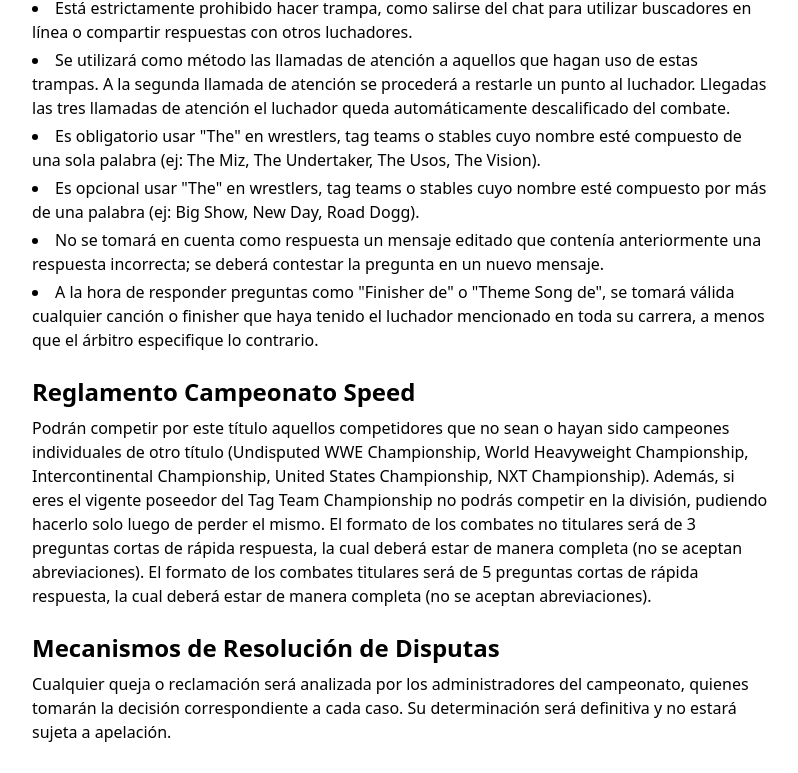
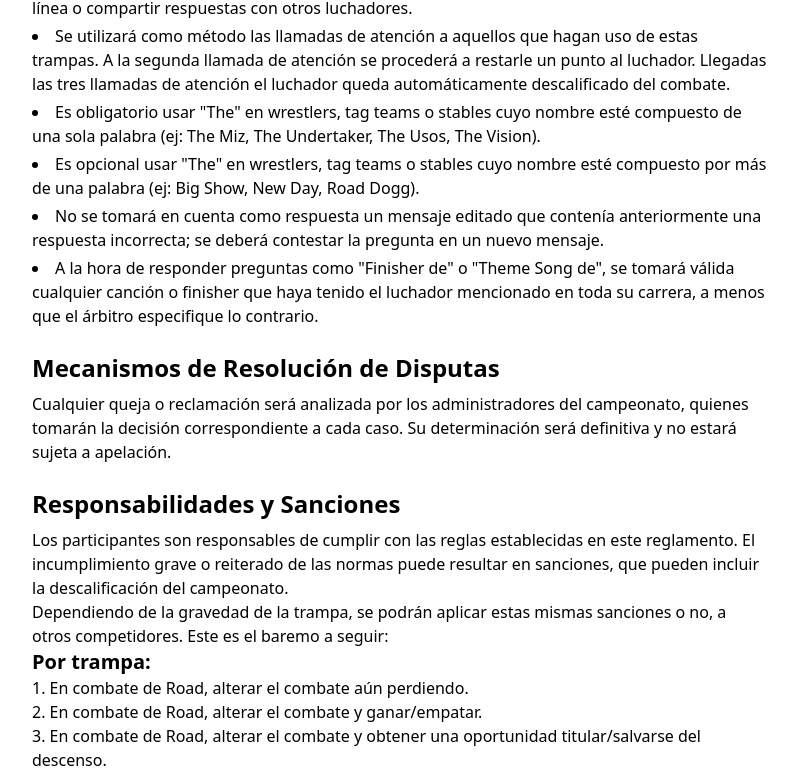
Before and after one commit to triviaswwe/tw-database-web, a Next.js app: page /rules in a window 1280 px wide. Shown: the part 1460-2233 px from the top of the page, without its empty margins (240-1038 px from the left). Built offline with nearby package versions, Linux system fonts and the light colour scheme.

Commit message:
Update rules.js

```diff
--- a/pages/rules.js
+++ b/pages/rules.js
@@ -47,7 +47,6 @@
           <ul className="list-disc list-inside text-base">
             <li>RAW: Todos los lunes a partir de las 20:00hs Argentina.</li>
             <li>NXT: Todos los martes a partir de las 20:00hs Argentina.</li>
-            <li>Speed: Todos los jueves a partir de las 20:00hs Argentina.</li>
             <li>SmackDown: Todos los viernes a partir de las 20:00hs Argentina.</li>
             <li>PPVs y Lives: Días y horarios a definir.</li>
           </ul>
@@ -109,23 +108,6 @@
             <li>No se tomará en cuenta como respuesta un mensaje editado que contenía anteriormente una respuesta incorrecta; se deberá contestar la pregunta en un nuevo mensaje.</li>
             <li>A la hora de responder preguntas como "Finisher de" o "Theme Song de", se tomará válida cualquier canción o finisher que haya tenido el luchador mencionado en toda su carrera, a menos que el árbitro especifique lo contrario.</li>
           </ul>
-        </section>
-
-        <section id="speed" className="mb-6">
-          <h2 className="text-2xl font-semibold mb-2">Reglamento Campeonato Speed</h2>
-          <p className="text-base whitespace-pre-line">
-            Podrán competir por este título aquellos competidores que no sean o
-            hayan sido campeones individuales de otro título (Undisputed WWE
-            Championship, World Heavyweight Championship, Intercontinental
-            Championship, United States Championship, NXT Championship). Además,
-            si eres el vigente poseedor del Tag Team Championship no podrás
-            competir en la división, pudiendo hacerlo solo luego de perder el
-            mismo. El formato de los combates no titulares será de 3 preguntas
-            cortas de rápida respuesta, la cual deberá estar de manera completa
-            (no se aceptan abreviaciones). El formato de los combates titulares
-            será de 5 preguntas cortas de rápida respuesta, la cual deberá estar
-            de manera completa (no se aceptan abreviaciones).
-          </p>
         </section>
 
         <section id="disputas" className="mb-6">
```
